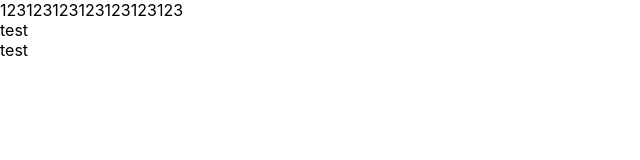
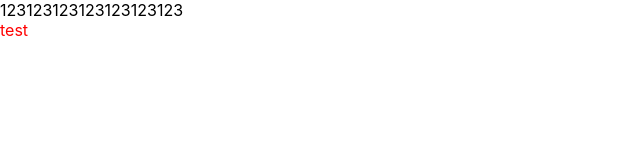
Before and after one commit to viaduksun/ABC-photo, a React (Create React App) app: page / in a window 1280 px wide. Shown: the top 160 px of the page, without its empty margins (0-640 px from the left). Built offline with nearby package versions, Linux system fonts and the light colour scheme.

Commit message:
modified

```diff
--- a/src/App.js
+++ b/src/App.js
@@ -1,5 +1,5 @@
 import './App.css';
-import Header from './Header';
+import Header from './components/Header';
 
 const App = () => {
   return (
--- a/src/Header.jsx
+++ b/src/components/Header.jsx
@@ -1,9 +1,9 @@
 import React from 'react';
+import styles from './Header.module.scss';
 
 const Header = () => {
   return (
-    <div class="test">
-      <div>test</div>
+    <div class={styles.test}>
       <div>test</div>
     </div>
   );
--- /dev/null
+++ b/src/components/Header.module.scss
@@ -0,0 +1,3 @@
+.test {
+    color: red;
+}
```
Also changed, not shown: package.json (+5 -4 lines), 2 other files (tests, documents, lock files or other folders).
